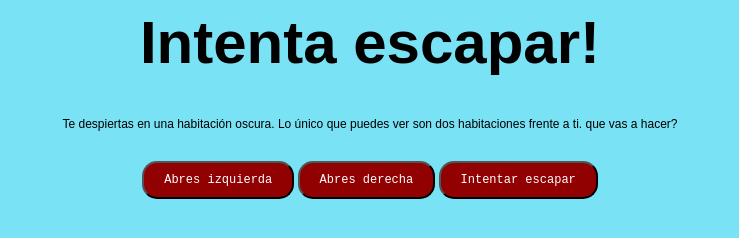
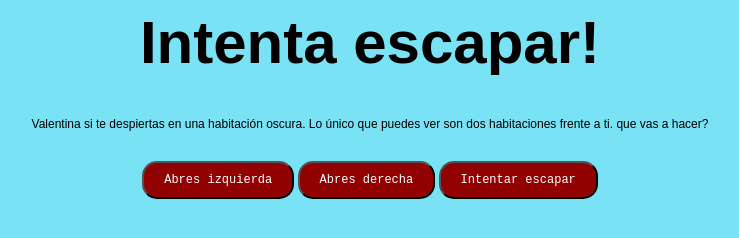
Before and after one commit to Ethan1954/Adivina-la-salida, a plain HTML site: page index.html in a window 1280 px wide. Shown: the whole page, without its empty margins (270-1009 px from the left). Drawn offline with Linux system fonts and the light colour scheme; a script that the page names is missing.

Commit message:
Update index.html

```diff
--- a/index.html
+++ b/index.html
@@ -11,7 +11,7 @@
     <h1 align="center">Intenta escapar!</h1>
 
 <div>
-    <p>Te despiertas en una habitación oscura. Lo único que puedes ver son dos habitaciones frente a ti. que vas a hacer?</p>
+    <p>Valentina si te despiertas en una habitación oscura. Lo único que puedes ver son dos habitaciones frente a ti. que vas a hacer?</p>
 </div>
 
 <div id="result"></div>
```
